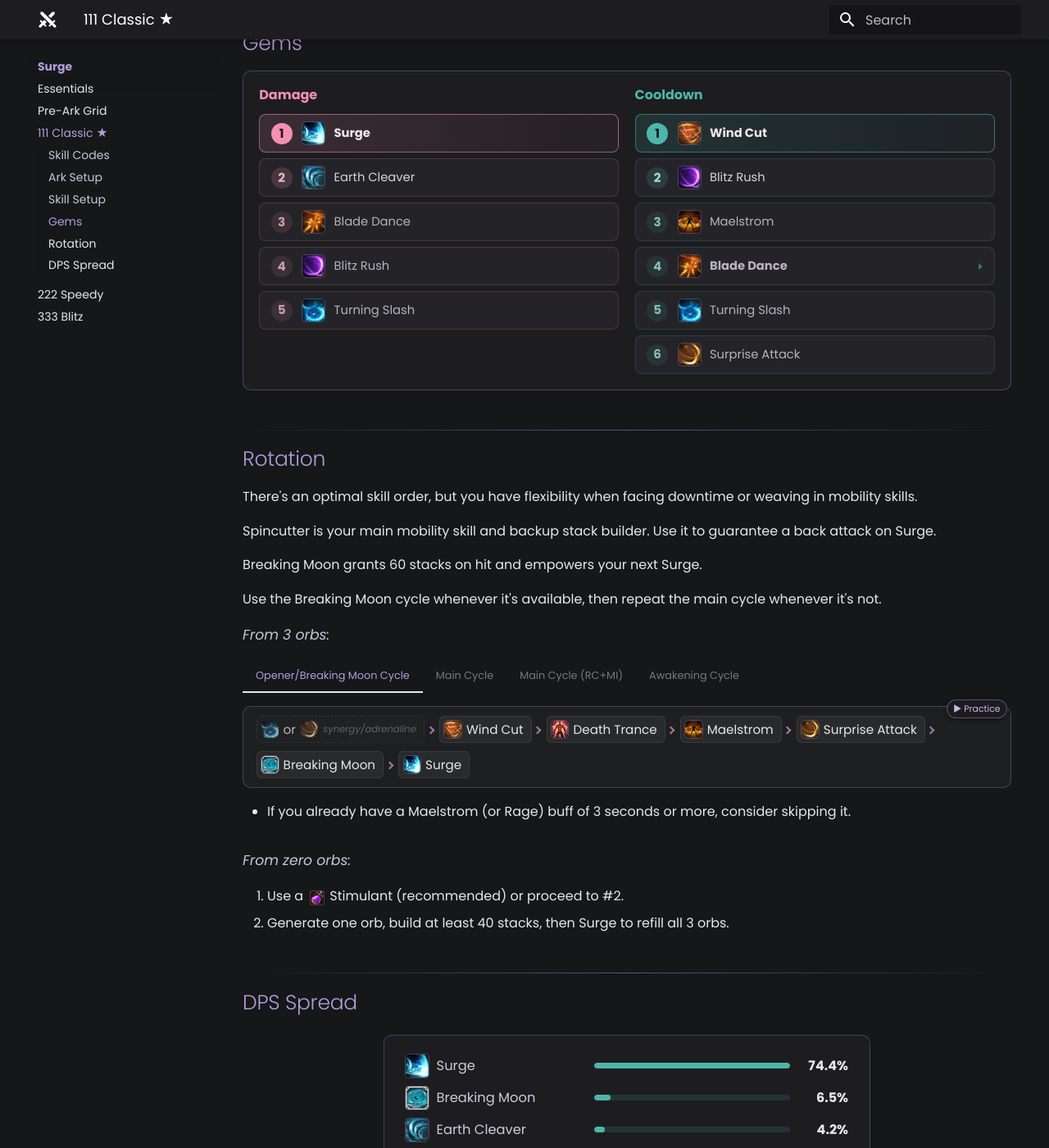
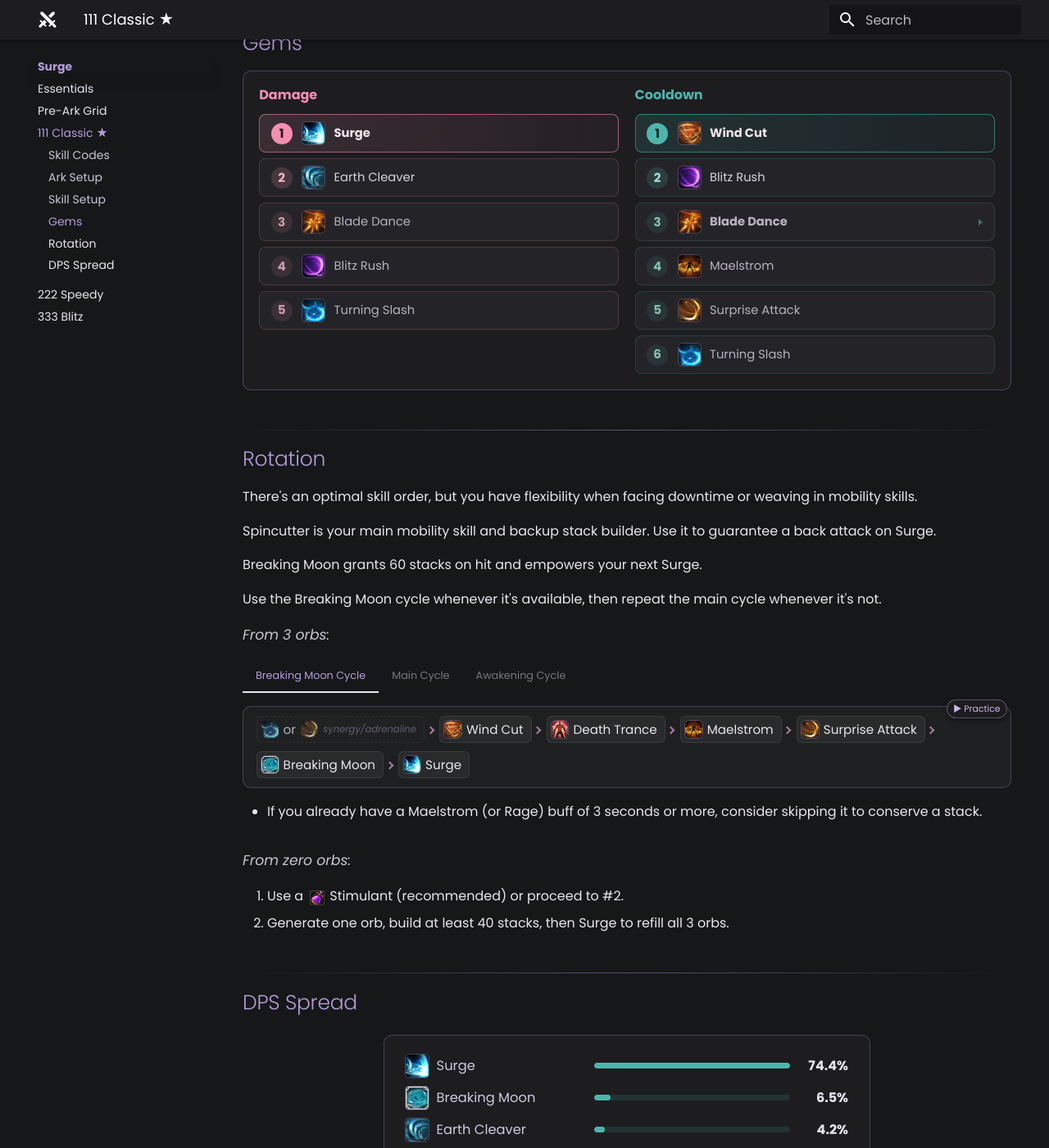
Before and after one commit to interlockme/deathblade, an MkDocs documentation site: the page built from docs/surge/111-classic.md, in a window 1280 px wide and 1400 px high, scrolled down 2674 px. Shown: the whole window at 82% size. Built offline with MkDocs 1.6.1 and Material for MkDocs 9.7.7, drawn with Linux system fonts in a browser that asks for light colours; plug-ins that fetch from the network failed and are left out.

Commit message:
updated rotations

```diff
--- a/docs/surge/111-classic.md
+++ b/docs/surge/111-classic.md
@@ -234,12 +234,12 @@ Make sure you've read [Essentials](essentials.md), then apply both "Ark Passive"
   { "col": "cd", "label": "Cooldown", "items": [
     "windcut",
     "blitzrush",
-    "maelstrom",
     { "id": "bladedance", "alts": [
       { "id": "earthcleaver", "note": "Use Earth Cleaver instead of Blade Dance pre-Ark Grid; set Quick Prep tripod on Blade Dance to compensate." }
     ] },
-    "turningslash",
-    "surpriseattack"
+    "maelstrom",
+    "surpriseattack",
+    "turningslash"
   ] }
 ]
 </script>
@@ -266,7 +266,7 @@ Use the Breaking Moon cycle whenever it's available, then repeat the main cycle
 *From 3 orbs:*
 { .lead }
 
-=== "Opener/Breaking Moon Cycle"
+=== "Breaking Moon Cycle"
 
     <div class="rotation-line" markdown>
     <script type="application/json">
@@ -275,7 +275,7 @@ Use the Breaking Moon cycle whenever it's available, then repeat the main cycle
     </script>
     </div>
 
-    - If you already have a Maelstrom (or Rage) buff of 3 seconds or more, consider skipping it.
+    - If you already have a Maelstrom (or Rage) buff of 3 seconds or more, consider skipping it to conserve a stack.
 
 === "Main Cycle"
 
@@ -287,21 +287,30 @@ Use the Breaking Moon cycle whenever it's available, then repeat the main cycle
     </script>
     </div>
 
+    - The second Surprise Attack can often be skipped with surplus stacks and expected raid downtime.
     - Consider delaying Maelstrom by 1 to 3 skills when uptime drops to ensure it covers Surge (Raid Captain).
 
-=== "Main Cycle (RC+MI)"
+    <div class="setup-panel" data-accent="lavender" markdown>
+    <div class="setup-notes" markdown>
 
-    *Alternate main cycle meant to try-hard RC+MI efficiency.*
-    { .lead }
+    <details class="setup-note" data-kind="example" markdown>
+    <summary><span class="setup-note-tag">Alt</span>Raid Captain + Mass Increase<span class="setup-note-arrow"></span></summary>
+
+    Alternate main cycle meant to try-hard engraving efficiency in raids:
 
     <div class="rotation-line" markdown>
     <script type="application/json">
-    ["maelstrom", "windcut", "deathtrance", "surpriseattack", "windcut", "earthcleaver", "turningslash", "maelstrom", "bladedance", "blitzrush", "surpriseattack", "surge"]
+    [{ "id": "maelstrom", "situational": true }, "windcut", "deathtrance", "surpriseattack", "windcut", "earthcleaver", "turningslash", { "id": "maelstrom", "situational": true }, "bladedance", "blitzrush", "surpriseattack", "surge"]
     </script>
     </div>
 
+    - Basically recast Maelstrom as it expires, some optimal cast spots are suggested.
     - Use your judgment. Not every skill needs the Maelstrom buff, so prioritize Surge.
-    - Consider skipping Maelstrom to conserve a stack for later use if you received a Rage buff.
+    - Consider skipping Maelstrom to conserve a stack if you received a Rage buff.
+    </details>
+
+    </div>
+    </div>
 
 === "Awakening Cycle"
 
```
Also changed, not shown: other parts of docs/surge/111-classic.md (+2 -2 lines), docs/surge/222-speedy.md (+1 -4 lines).
